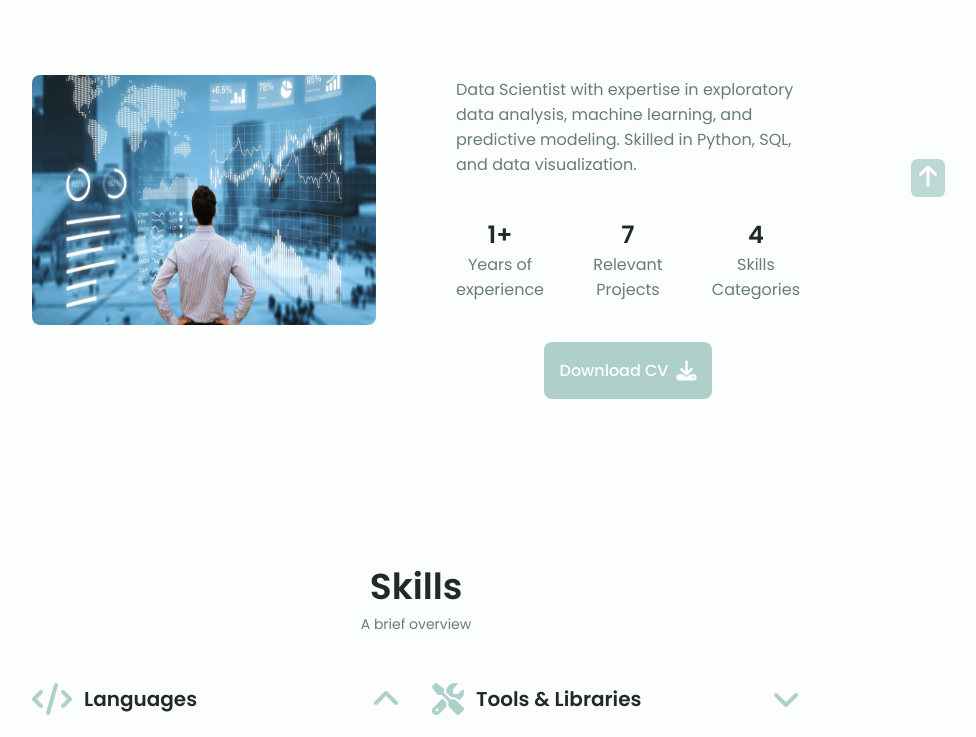
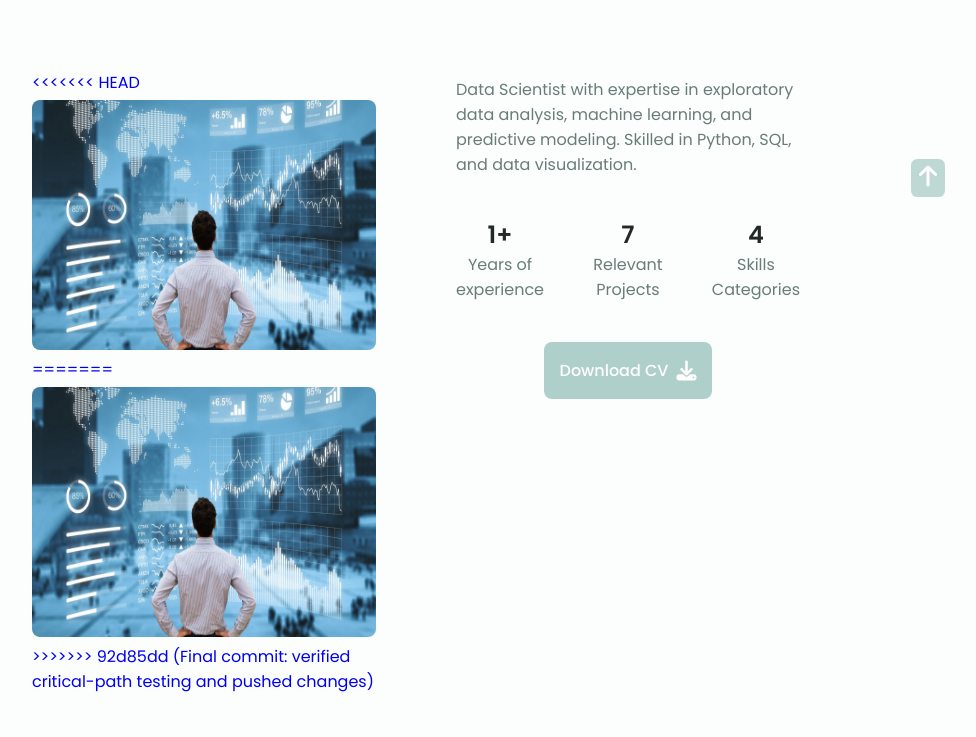
Before and after one commit to Praveengadwala06/PraveenPortFolio, a plain HTML site: page index.html in a window 1280 px wide. Shown: the part 763-1500 px from the top of the page, without its empty margins (224-1200 px from the left). Drawn offline with Linux system fonts and the light colour scheme.

Commit message:
Update index.html

```diff
--- a/index.html
+++ b/index.html
@@ -132,7 +132,11 @@
             <div class="about-container container grid">
                 <div class="about-container-img">
                     <a href="#about" target="_blank"  class="phd-link">
+<<<<<<< HEAD
                         <img src="img/data1.jpg" alt="visual asset (cover)." class="about-container-imgAlt">
+=======
+<img src="img/data1.jpg" alt="visual asset (cover)." class="about-container-imgAlt">
+>>>>>>> 92d85dd (Final commit: verified critical-path testing and pushed changes)
                     </a>
                 </div>
 
```
